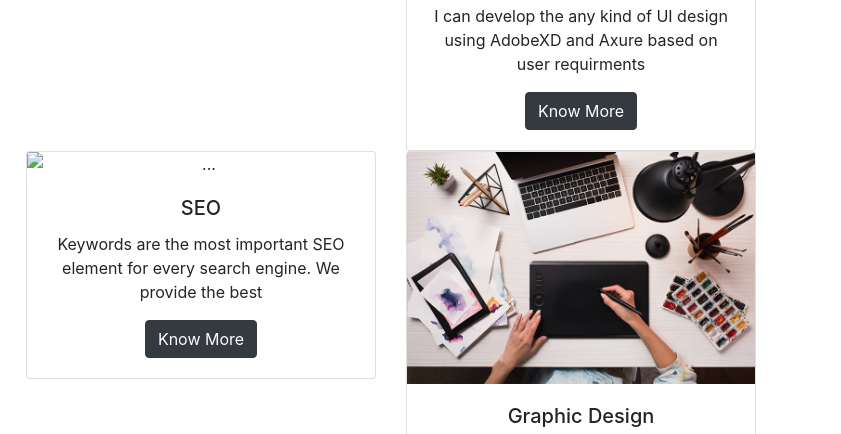
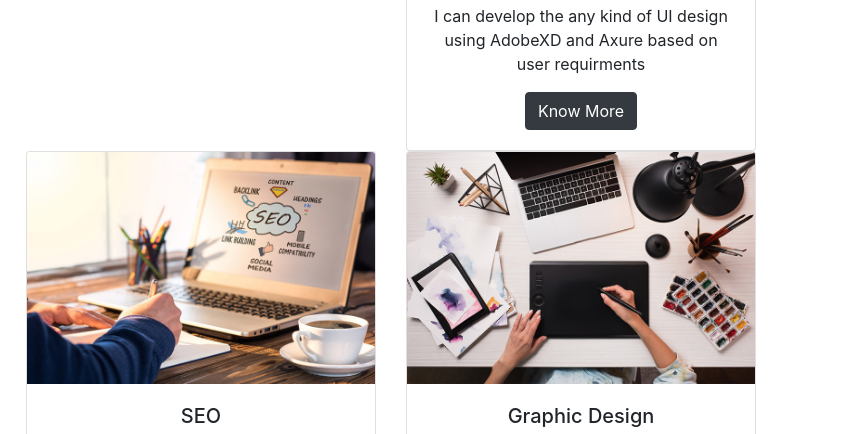
Before and after one commit to abdullakn/personal-website, a plain HTML site: page index.html in a window 1280 px wide. Shown: the part 2490-2924 px from the top of the page, 439-1280 px from the left. Drawn offline with nearby package versions, Linux system fonts and the light colour scheme; a web font is replaced by a local one.

Commit message:
Update index.html

```diff
--- a/index.html
+++ b/index.html
@@ -217,7 +217,7 @@
                 </div>
                 <div class="col-lg-4 col-md-6 col-12">
                     <div class="card text-center" >
-                        <img src="./assets/service12.jpg.crdownload"class="card-img-top" alt="...">
+                        <img src="./assets/service12.jpg"class="card-img-top" alt="...">
                         <div class="card-body">
                           <h5 class="card-title">SEO</h5>
                           <p class="card-text">Keywords are the most important SEO element for every search engine. We provide the best</p>
```
